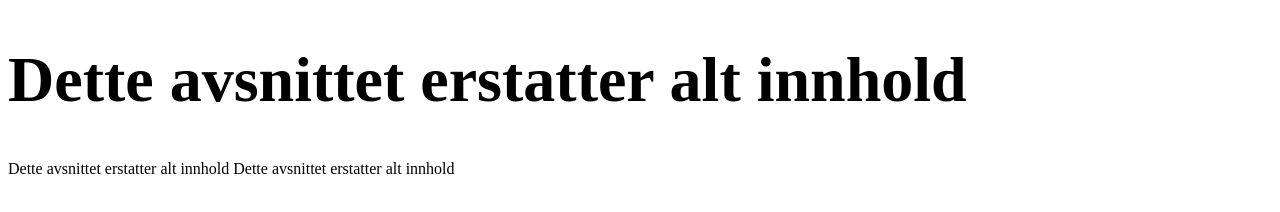
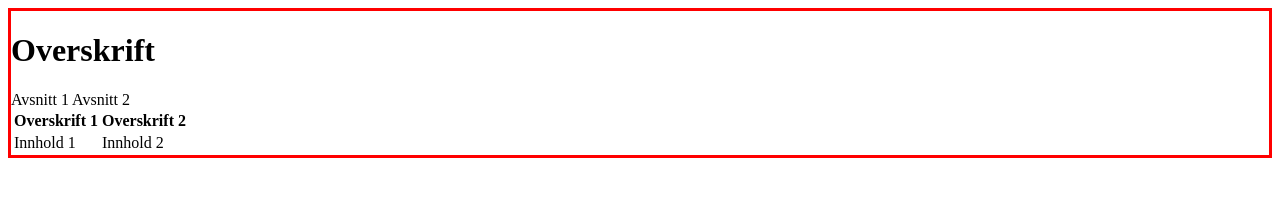
Before and after one commit to MattiMutti/matias-it, a plain HTML site: page 4A/oppgave9-14/oppgave9-14.html in a window 1280 px wide. Drawn offline with Linux system fonts and the light colour scheme.

Commit message:
Oppgave 13 og 14

```diff
--- a/4A/oppgave9-14/oppgave9-14.html
+++ b/4A/oppgave9-14/oppgave9-14.html
@@ -8,6 +8,14 @@
     <h1>Overskrift</h1>
     <p1>Avsnitt 1</p1>
     <p2>Avsnitt 2</p2>
+
+<style id="stil">
+body {
+  border-style: solid;
+  border-width: 3px;
+  border-color: red;
+}
+    </style>
     <script src="/4A/oppgave9-14/oppgave9-14.js"></script>
 </body>
 </html>
--- a/4A/oppgave9-14/oppgave9-14.js
+++ b/4A/oppgave9-14/oppgave9-14.js
@@ -2,6 +2,7 @@
 Oppgave 9 og 10, lager dokument og deretter bruker innerhtml til å erstatte innholdet
 */
 
+/*
 let overskrift = document.querySelector("h1");
 let avsnitt1 = document.querySelector("p1");
 let avsnitt2 = document.querySelector("p2");
@@ -13,11 +14,13 @@ avsnitt2.innerHTML = "<p2> Dette avsnittet erstatter alt innhold </p2>";
 console.log(overskrift)
 console.log(avsnitt1)
 console.log(avsnitt2)
+*/
 
 /*
 La inn koden og fjerna "let liste" og køyrde i konsollen. Då kom feilmeldinga at tabell ikkje var definert
 */
 
+/*
 let bodyEl = document.querySelector("body");
 
 tabell += "<table>";
@@ -36,11 +39,13 @@ tabell += "</tbody>";
 tabell += "</table>";
 
 bodyEl.innerHTML += tabell;
+*/
 
 /*
 Oppgave 12, prøde å lage lista på slutten av bodyen men fekk det ikkje heilt til.
 */
 
+/*
 let liste = document.querySelector("body")
 
 let tabell = "";
@@ -60,6 +65,33 @@ tabell += "</tr>";
 tabell += "</tbody>";
 tabell += "</table>";
 
-body.innerHTML += "<li id='liste'>liste</li>";
-body.innerHTML += "<ul id='liste'>gulerotkake</ul>";
-body.innerHTML += "<ul id='liste'>fleinsopp</ul>";
+liste.innerHTML += tabell;
+*/
+
+/*
+Oppgave 13 og 14
+*/
+
+let liste = document.querySelector("body");
+
+let tabell = "";
+
+tabell += "<table>";
+tabell += "<thead>";
+tabell += "<tr>";
+tabell += "<th>Overskrift 1</th>";
+tabell += "<th>Overskrift 2</th>";
+tabell += "</tr>";
+tabell += "</thead>";
+tabell += "<tbody>";
+tabell += "<tr>";
+tabell += "<td>Innhold 1</td>";
+tabell += "<td>Innhold 2</td>";
+tabell += "</tr>";
+tabell += "</tbody>";
+tabell += "</table>";
+
+liste.innerHTML += tabell;
+console.log(liste)
+
+document.getElementById("body").style.color = "red";
```
